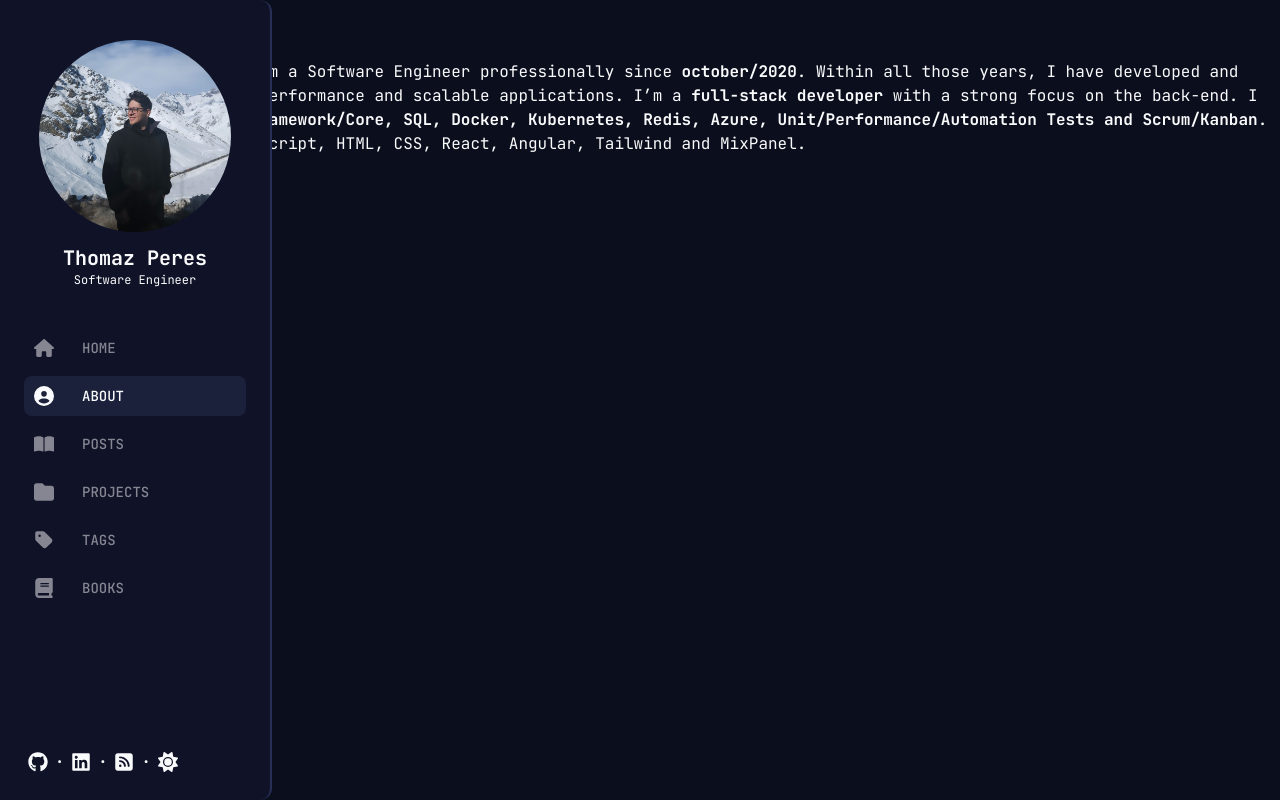
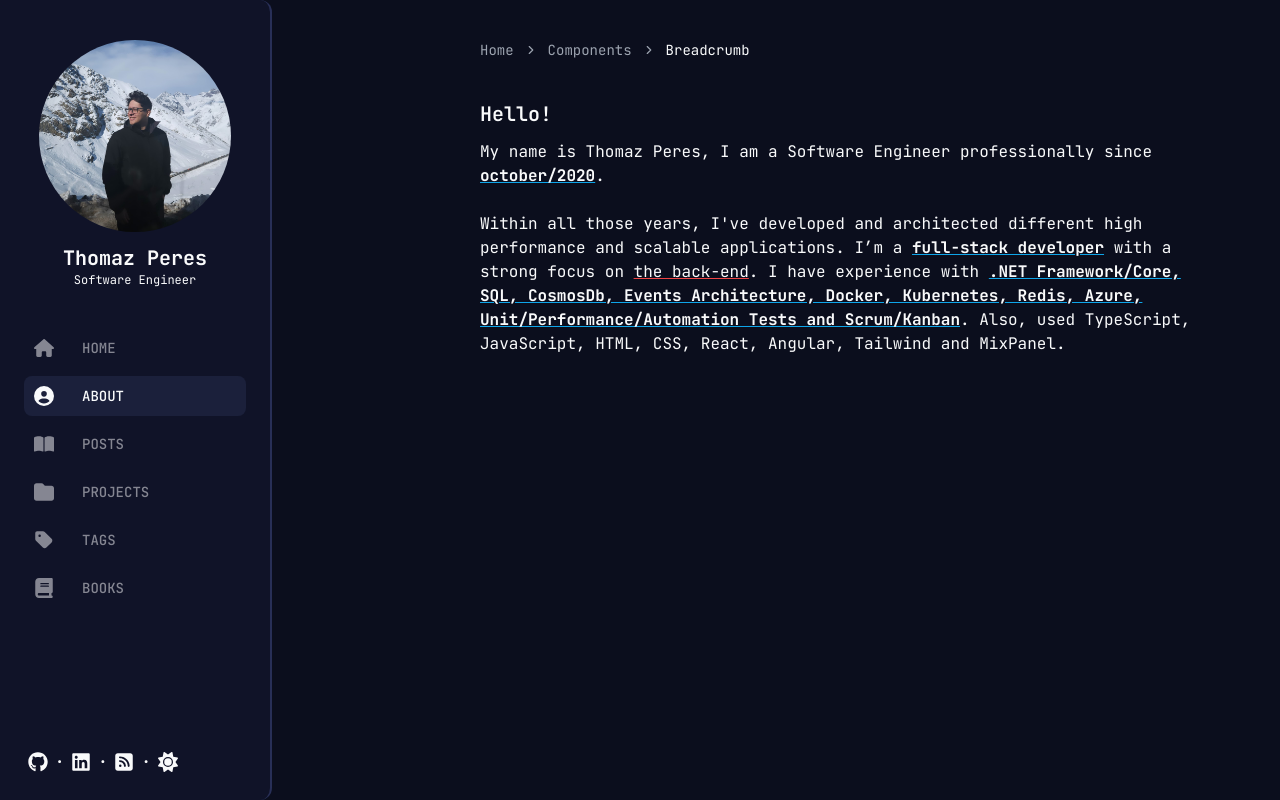
Before and after one commit to Thomaz-Peres/myblog, a Next.js app: page /about in a window 1280 px wide. Built offline with nearby package versions, Linux system fonts and the light colour scheme.

Commit message:
Some updates in pages and adding a breadcrumb

```diff
--- a/package.json
+++ b/package.json
@@ -11,6 +11,7 @@
   "dependencies": {
     "@mdx-js/loader": "^3.0.1",
     "@next/mdx": "^14.2.4",
+    "@radix-ui/react-slot": "^1.1.0",
     "@radix-ui/themes": "^3.0.5",
     "@vercel/speed-insights": "^1.0.11",
     "class-variance-authority": "^0.7.0",
--- a/src/app/about/page.tsx
+++ b/src/app/about/page.tsx
@@ -1,9 +1,15 @@
 export default function Page() {
   return (
-    <div>
-                {/* <div className="mt-5 w-52 border-t-[3px] hr"/> */}
-                <p className="text-xl font-semibold mt-5">Hello!</p>
-                <p className="mt-3">My name is Thomaz Peres, I am a Software Engineer professionally since <strong>october/2020</strong>. Within all those years, I have developed and architected different high performance and scalable applications. I’m a <strong>full-stack developer</strong> with a strong focus on the back-end. I have experience with <strong>.NET Framework/Core, SQL, Docker, Kubernetes, Redis, Azure, Unit/Performance/Automation Tests and Scrum/Kanban</strong>. Also, used TypeScript, JavaScript, HTML, CSS, React, Angular, Tailwind and MixPanel.</p>
+    <div className="mt-10 ml-105 xl:w-7/12 lg:w-4/5 w-11/12">
+      {/* <div className="mt-5 w-52 border-t-[3px] hr"/> */}
+      <p className="text-xl font-semibold mt-5">Hello!</p>
+      <p className="mt-3">My name is Thomaz Peres, I am a Software Engineer professionally since <strong>october/2020</strong>.
+      <br/>
+      <br/>
+        Within all those years, I've developed and architected different high performance and scalable applications.
+        I’m a <strong>full-stack developer</strong> with a strong focus on <a className="underline decoration-red-500">the back-end</a>. I have experience with <strong>
+          .NET Framework/Core, SQL, CosmosDb, Events Architecture, Docker, Kubernetes, Redis, Azure, Unit/Performance/Automation Tests and Scrum/Kanban</strong>.
+        Also, used TypeScript, JavaScript, HTML, CSS, React, Angular, Tailwind and MixPanel.</p>
     </div>
   );
 }
--- a/src/app/globals.css
+++ b/src/app/globals.css
@@ -82,6 +82,10 @@
   body {
     @apply bg-background text-foreground;
   }
+
+  strong {
+    @apply underline decoration-sky-500
+  }
 }
 
 @layer components {
--- a/src/app/layout.tsx
+++ b/src/app/layout.tsx
@@ -4,6 +4,7 @@ import "./globals.css";
 import { cn } from "@/lib/utils";
 import { Sidebar } from "@/components/sidebar";
 import { ThemeProvider } from "next-themes";
+import { BreadcrumbComponent } from "@/components/breadcrumb";
 
 const fira_Code = JetBrains_Mono({ subsets: ["latin"]});
 
@@ -22,6 +23,7 @@ export default function RootLayout({
       <body className={cn(fira_Code.className, 'w-full', 'h-full')}>
         <ThemeProvider attribute="class" defaultTheme="dark">
           <Sidebar />
+          <BreadcrumbComponent className="mt-10 ml-105 xl:w-7/12 lg:w-4/5 w-11/12"></BreadcrumbComponent>
           {children}
         </ThemeProvider>
       </body>
--- a/src/app/page.tsx
+++ b/src/app/page.tsx
@@ -1,6 +1,5 @@
 import { Footer } from "@/components/footer";
 import { ListCard } from "@/components/listCard";
-import { Sidebar } from "@/components/sidebar";
 import { postList } from "@/utils/postList";
 import { projectsList } from "@/utils/projectlist";
 
--- /dev/null
+++ b/src/app/posts/page.tsx
@@ -0,0 +1,9 @@
+export default function Page() {
+    return (
+        <>
+            <div className="mt-10 ml-105 xl:w-7/12 lg:w-4/5 w-11/12">
+                Posts
+            </div>
+        </>
+    )
+}
--- /dev/null
+++ b/src/components/breadcrumb.tsx
@@ -0,0 +1,38 @@
+import * as React from "react";
+
+import {
+    Breadcrumb,
+    BreadcrumbItem,
+    BreadcrumbLink,
+    BreadcrumbList,
+    BreadcrumbPage,
+    BreadcrumbSeparator
+} from "./ui/breadcrumb";
+import { cn } from "@/lib/utils";
+
+const BreadcrumbComponent = React.forwardRef<
+    HTMLParagraphElement,
+    React.HTMLAttributes<HTMLHeadingElement>
+>(({ className, ...props }, ref) => (
+    <div className={cn(className)}
+        ref={ref}
+        {...props}>
+        <Breadcrumb>
+            <BreadcrumbList>
+                <BreadcrumbItem>
+                    <BreadcrumbLink href="/">Home</BreadcrumbLink>
+                </BreadcrumbItem>
+                <BreadcrumbSeparator />
+                <BreadcrumbItem>
+                    <BreadcrumbLink href="/components">Components</BreadcrumbLink>
+                </BreadcrumbItem>
+                <BreadcrumbSeparator />
+                <BreadcrumbItem>
+                    <BreadcrumbPage>Breadcrumb</BreadcrumbPage>
+                </BreadcrumbItem>
+            </BreadcrumbList>
+        </Breadcrumb>
+    </div>
+))
+
+export { BreadcrumbComponent };
--- a/src/components/footer.tsx
+++ b/src/components/footer.tsx
@@ -1,7 +1,7 @@
 export function Footer() {
     return (
         <div>
-            <div className="mt-10 border-t-[3px]"/>
+            <div className="mt-5 border-t-[3px]"/>
             <footer className="flex justify-center">
                 <span className="my-5 text-sm">• Thomaz Peres © • 2023 •</span>
             </footer>
--- /dev/null
+++ b/src/components/ui/breadcrumb.tsx
@@ -0,0 +1,115 @@
+import * as React from "react"
+import { Slot } from "@radix-ui/react-slot"
+import { ChevronRight, MoreHorizontal } from "lucide-react"
+
+import { cn } from "@/lib/utils"
+
+const Breadcrumb = React.forwardRef<
+  HTMLElement,
+  React.ComponentPropsWithoutRef<"nav"> & {
+    separator?: React.ReactNode
+  }
+>(({ ...props }, ref) => <nav ref={ref} aria-label="breadcrumb" {...props} />)
+Breadcrumb.displayName = "Breadcrumb"
+
+const BreadcrumbList = React.forwardRef<
+  HTMLOListElement,
+  React.ComponentPropsWithoutRef<"ol">
+>(({ className, ...props }, ref) => (
+  <ol
+    ref={ref}
+    className={cn(
+      "flex flex-wrap items-center gap-1.5 break-words text-sm text-muted-foreground sm:gap-2.5",
+      className
+    )}
+    {...props}
+  />
+))
+BreadcrumbList.displayName = "BreadcrumbList"
+
+const BreadcrumbItem = React.forwardRef<
+  HTMLLIElement,
+  React.ComponentPropsWithoutRef<"li">
+>(({ className, ...props }, ref) => (
+  <li
+    ref={ref}
+    className={cn("inline-flex items-center gap-1.5", className)}
+    {...props}
+  />
+))
+BreadcrumbItem.displayName = "BreadcrumbItem"
+
+const BreadcrumbLink = React.forwardRef<
+  HTMLAnchorElement,
+  React.ComponentPropsWithoutRef<"a"> & {
+    asChild?: boolean
+  }
+>(({ asChild, className, ...props }, ref) => {
+  const Comp = asChild ? Slot : "a"
+
+  return (
+    <Comp
+      ref={ref}
+      className={cn("transition-colors hover:text-foreground", className)}
+      {...props}
+    />
+  )
+})
+BreadcrumbLink.displayName = "BreadcrumbLink"
+
+const BreadcrumbPage = React.forwardRef<
+  HTMLSpanElement,
+  React.ComponentPropsWithoutRef<"span">
+>(({ className, ...props }, ref) => (
+  <span
+    ref={ref}
+    role="link"
+    aria-disabled="true"
+    aria-current="page"
+    className={cn("font-normal text-foreground", className)}
+    {...props}
+  />
+))
+BreadcrumbPage.displayName = "BreadcrumbPage"
+
+const BreadcrumbSeparator = ({
+  children,
+  className,
+  ...props
+}: React.ComponentProps<"li">) => (
+  <li
+    role="presentation"
+    aria-hidden="true"
+    className={cn("[&>svg]:size-3.5", className)}
+    {...props}
+  >
+    {children ?? <ChevronRight />}
+  </li>
+)
+BreadcrumbSeparator.displayName = "BreadcrumbSeparator"
+
+const BreadcrumbEllipsis = ({
+  className,
+  ...props
+}: React.ComponentProps<"span">) => (
+  <span
+    role="presentation"
+    aria-hidden="true"
+    className={cn("flex h-9 w-9 items-center justify-center", className)}
+    {...props}
+  >
+    <MoreHorizontal className="h-4 w-4" />
+    <span className="sr-only">More</span>
+  </span>
+)
+BreadcrumbEllipsis.displayName = "BreadcrumbElipssis"
+
+export {
+  Breadcrumb,
+  BreadcrumbList,
+  BreadcrumbItem,
+  BreadcrumbLink,
+  BreadcrumbPage,
+  BreadcrumbSeparator,
+  BreadcrumbEllipsis,
+}
```
Also changed, not shown: 1 other file (tests, documents, lock files or other folders).
